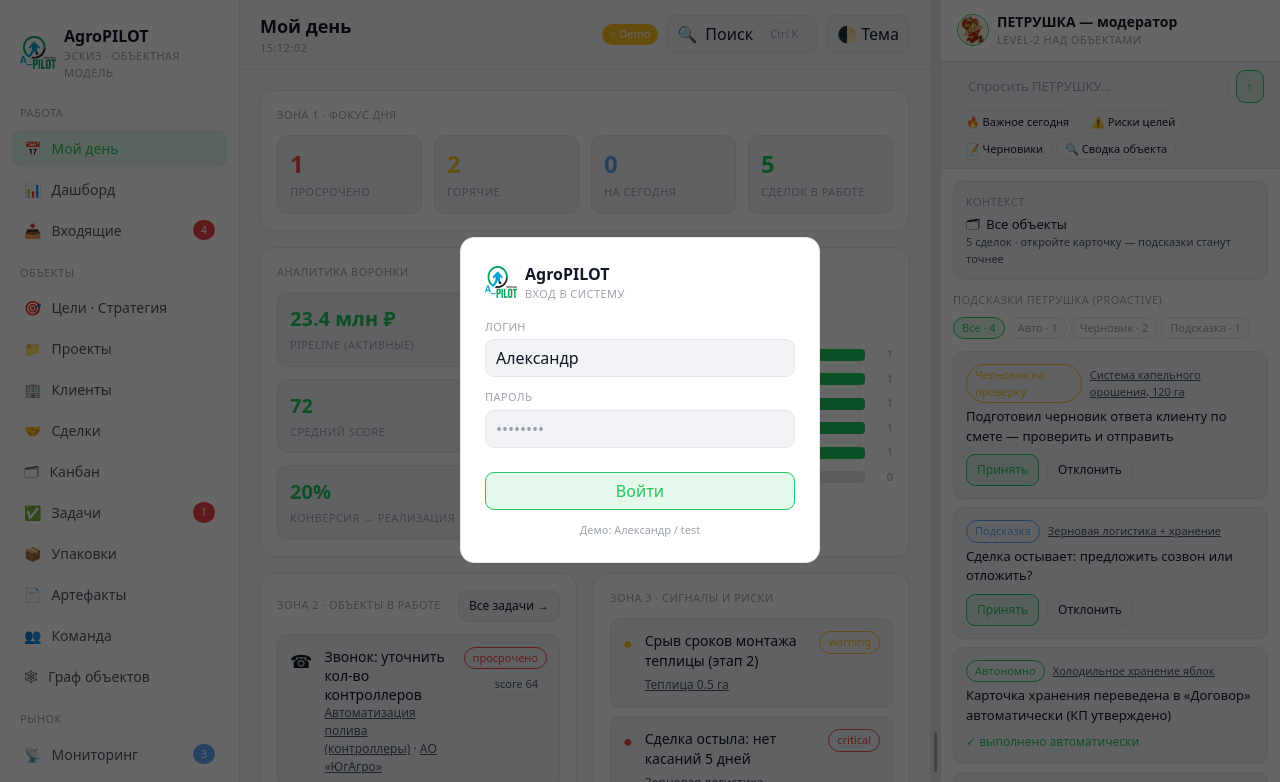
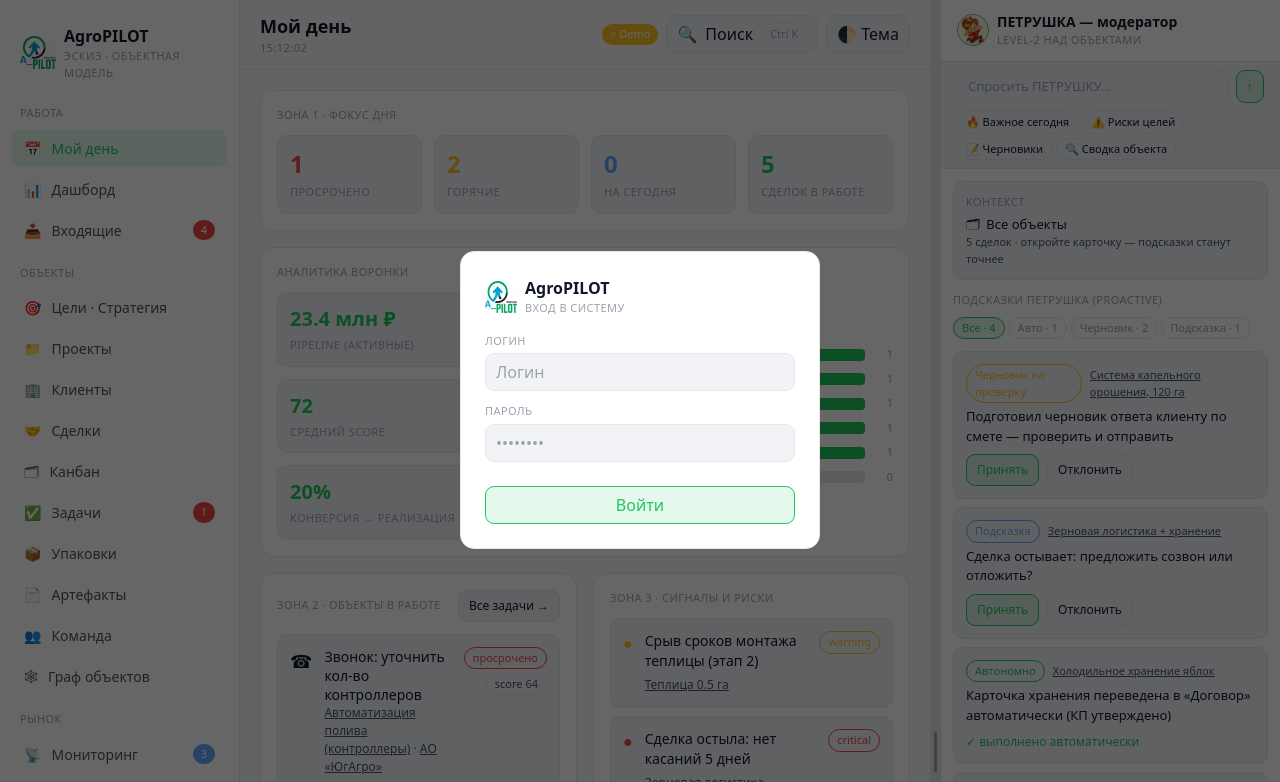
Before and after one commit to volhover-crypto/agropilot-web, a plain HTML site: page index.html in a window 1280 px wide. Shown: the top 782 px of the page. Drawn offline with Linux system fonts and the light colour scheme.

Commit message:
fix(M2.3): remove demo login prefill and hint from index.html

```diff
--- a/index.html
+++ b/index.html
@@ -194,7 +194,7 @@
       <div class="space-y-3">
         <div>
           <div class="label mb-1">Логин</div>
-          <input id="loginInput" class="input w-full" placeholder="Александр" value="Александр" />
+          <input id="loginInput" class="input w-full" placeholder="Логин" />
         </div>
         <div>
           <div class="label mb-1">Пароль</div>
@@ -202,10 +202,7 @@
         </div>
         <div id="loginError" class="text-sm" style="color:var(--err)" x-cloak></div>
         <button id="loginBtn" class="btn btn-accent w-full" onclick="doLogin()">Войти</button>
-        <div class="text-center text-[11px]" style="color:var(--text-mute)">
-          Демо: Александр / test
         </div>
-      </div>
     </div>
   </div>
 
```
